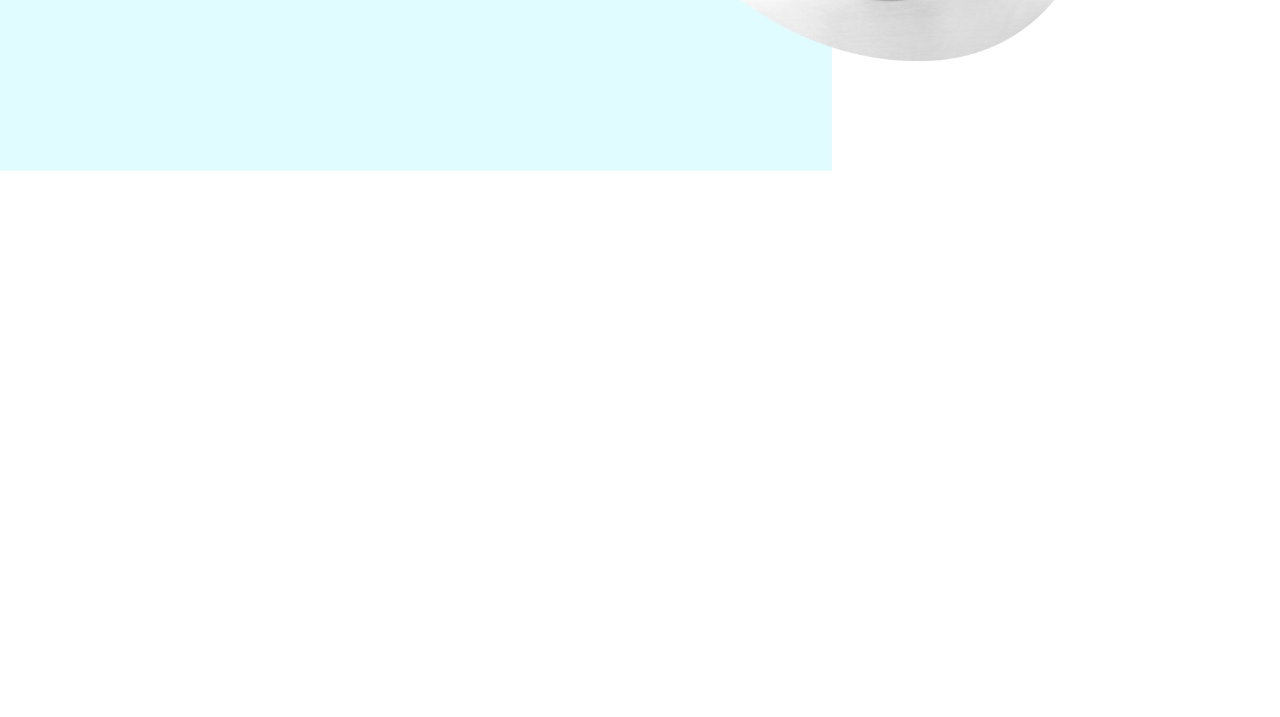
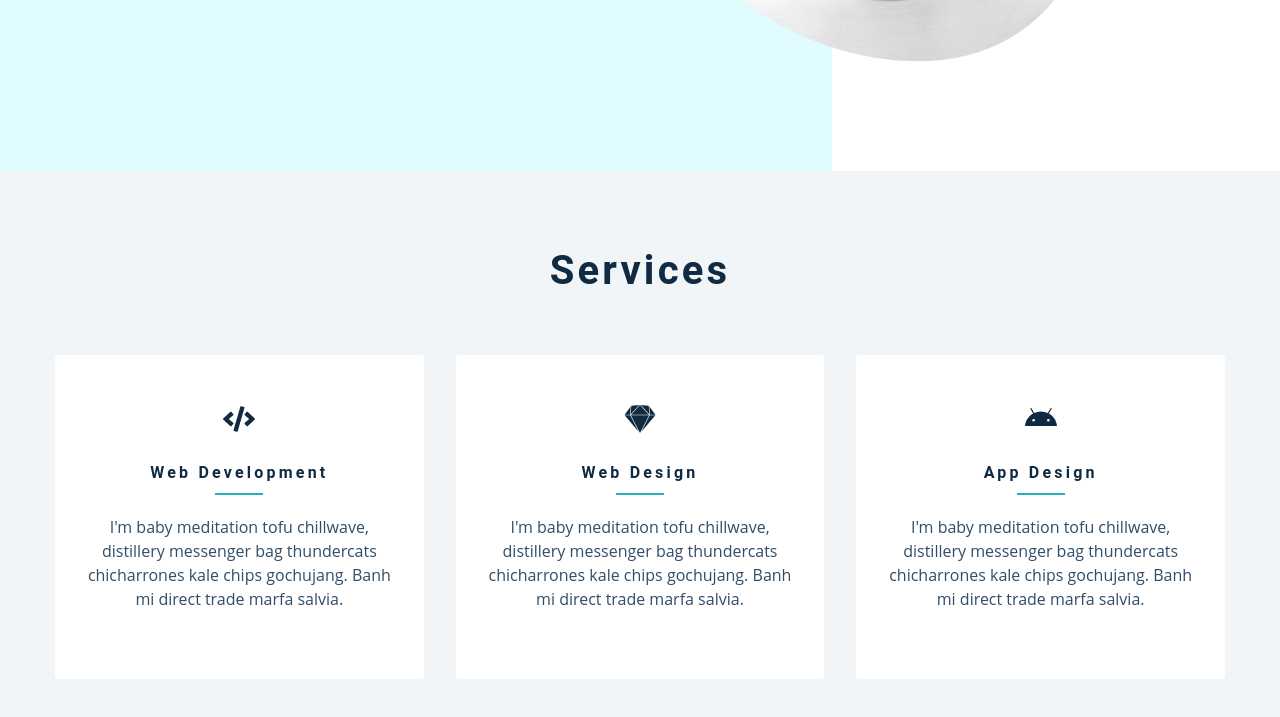
Before and after one commit to jpottruff-demos/gatsby-strapi-portfolio, a Gatsby site: page / in a window 1280 px wide. Shown: the part 629-1346 px from the top of the page. Before the commit the page ends 800 px from the top, so only its background shows below. Built offline with nearby package versions, Linux system fonts and the light colour scheme; Gatsby itself is replaced by a stand-in of ours.

Commit message:
ADD Services component

```diff
--- a/src/components/Services.js
+++ b/src/components/Services.js
@@ -2,7 +2,29 @@
 import Title from "./Title"
 import services from "../constants/services"
 const Services = () => {
-  return <h2>services component</h2>
+  return (
+    <section className="section bg-grey">
+      <Title title="services" />
+      <div className="section-center services-center">
+        {services.map((service) => {
+          console.log(service);
+
+          // Destructure
+          const {id, icon, title, text} = service;
+
+
+          return (
+            <article key={id} className="service">
+              {icon}
+              <h4>{title}</h4>
+              <div className="underline"></div>
+              <p>{text}</p>
+            </article>
+          )
+      })}
+      </div>
+    </section>
+  )
 }
 
 export default Services
--- a/src/components/Title.js
+++ b/src/components/Title.js
@@ -1,7 +1,12 @@
 import React from "react"
 
-const Title = () => {
-  return <h2>title component</h2>
+const Title = ({title}) => {
+  return (
+  <div className="section-title">
+    <h2>{title || 'default title'}</h2>
+    <div className="unerline"></div>
+  </div>
+  )
 }
 
 export default Title
--- a/src/pages/index.js
+++ b/src/pages/index.js
@@ -10,6 +10,7 @@
   return (
     <Layout>
       <Hero />
+      <Services />
     </Layout>
   )
 }
```
